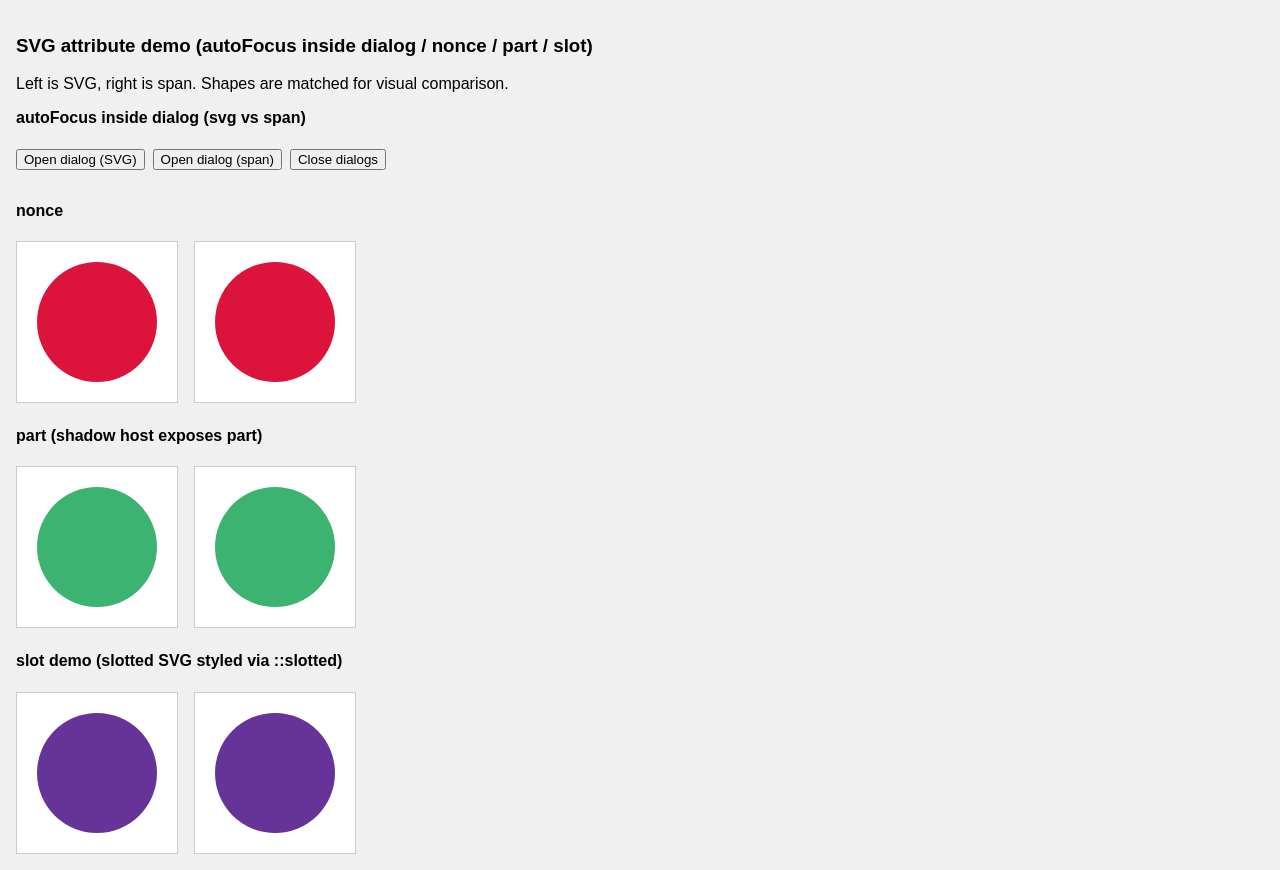
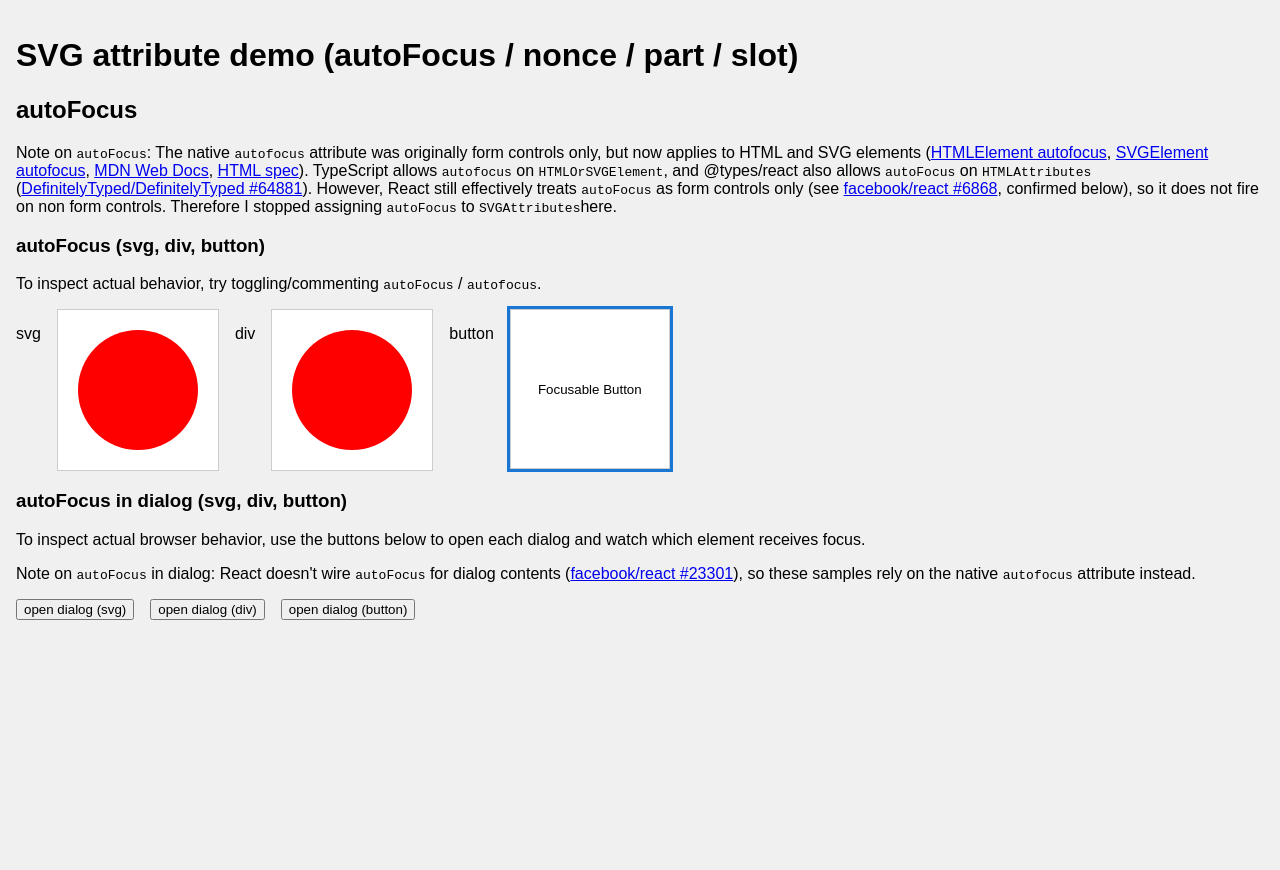
Before and after one commit to okathira/typescript-react-additional-svg-attributes, a React (Vite) app: page / in a window 1280 px wide. After the commit the page ends 800 px from the top, so only its background shows below. Built offline with nearby package versions, Linux system fonts and the light colour scheme.

Commit message:
feat: create autoFocus demo

```diff
--- a/src/App.tsx
+++ b/src/App.tsx
@@ -11,118 +11,218 @@
  *   a different read-only DOM property, so I leave `prefix` out for SVG.
  *
  * What this demo checks:
- * - autoFocus: the SVG receives focus on mount; console shows activeElement === svg.
+ * - autoFocus: focus behavior on mount/open (native `autofocus` vs React `autoFocus`).
  * - nonce: property and attribute are logged (note some browsers hide the attribute).
  * - part: host exposes an SVG part; styled via ::part to prove it works.
  * - slot: slotted SVG is styled via ::slotted and logs assignedSlot info.
  */
 
-import React, { useCallback, useEffect, useRef } from "react";
+import { useRef } from "react";
 
-function App() {
-  const svgAutofocusRef = useRef<SVGSVGElement | null>(null);
-  const svgNonceRef = useRef<SVGSVGElement | null>(null);
-  const partHostRef = useRef<HTMLDivElement | null>(null);
-  const slotHostRef = useRef<HTMLDivElement | null>(null);
-  const dialogSvgRef = useRef<HTMLDialogElement | null>(null);
-  const dialogSpanRef = useRef<HTMLDialogElement | null>(null);
-
-  const openDialog = (ref: React.RefObject<HTMLDialogElement | null>) => {
-    if (ref.current && !ref.current.open) {
-      ref.current.showModal();
-    }
-  };
-  const closeDialog = (ref: React.RefObject<HTMLDialogElement | null>) => {
-    if (ref.current && ref.current.open) {
-      ref.current.close();
-    }
-  };
-  const handleSvgDialogClick = useCallback(
-    (event: React.MouseEvent<HTMLDialogElement>) => {
-      if (dialogSvgRef.current && event.target === dialogSvgRef.current) {
-        dialogSvgRef.current.close();
-      }
-    },
-    []
-  );
-
-  const handleSpanDialogClick = useCallback(
-    (event: React.MouseEvent<HTMLDialogElement>) => {
-      if (dialogSpanRef.current && event.target === dialogSpanRef.current) {
-        dialogSpanRef.current.close();
-      }
-    },
-    []
-  );
-
-  useEffect(() => {
-    const svgAuto = svgAutofocusRef.current;
-    if (svgAuto) {
-      console.log(
-        "autofocus: activeElement === svgAuto =>",
-        document.activeElement === svgAuto
+function AutoFocus() {
+  return (
+    <>
+      <h2>autoFocus</h2>
+      <p>
+        Note on <code>autoFocus</code>: The native <code>autofocus</code>{" "}
+        attribute was originally form controls only, but now applies to HTML and
+        SVG elements (
+        <a href="https://developer.mozilla.org/docs/Web/API/HTMLElement/autofocus">
+          HTMLElement autofocus
+        </a>
+        ,{" "}
+        <a href="https://developer.mozilla.org/docs/Web/API/SVGElement/autofocus">
+          SVGElement autofocus
+        </a>
+        ,{" "}
+        <a href="https://developer.mozilla.org/docs/Web/HTML/Global_attributes/autofocus">
+          MDN Web Docs
+        </a>
+        ,{" "}
+        <a href="https://html.spec.whatwg.org/multipage/interaction.html#the-autofocus-attribute">
+          HTML spec
+        </a>
+        ). TypeScript allows <code>autofocus</code> on{" "}
+        <code>HTMLOrSVGElement</code>, and @types/react also allows{" "}
+        <code>autoFocus</code> on <code>HTMLAttributes</code> (
+        <a href="https://github.com/DefinitelyTyped/DefinitelyTyped/pull/64881">
+          DefinitelyTyped/DefinitelyTyped #64881
+        </a>
+        ). However, React still effectively treats <code>autoFocus</code> as
+        form controls only (see{" "}
+        <a href="https://github.com/facebook/react/issues/6868">
+          facebook/react #6868
+        </a>
+        , confirmed below), so it does not fire on non form controls. Therefore
+        I stopped assigning <code>autoFocus</code> to <code>SVGAttributes</code>
+        here.
+      </p>
+      <AutoFocusBasic />
+      <AutoFocusInDialog />
+    </>
   );
 }
 
-    const svgNonce = svgNonceRef.current;
-    if (svgNonce) {
-      console.log("nonce attr:", svgNonce.getAttribute("nonce"));
-      // Some browsers do not expose nonce via getAttribute for security; property check too.
-      console.log("nonce property:", svgNonce.nonce);
+function AutoFocusBasic() {
+  return (
+    <>
+      <h3>autoFocus (svg, div, button)</h3>
+      <p>
+        To inspect actual behavior, try toggling/commenting{" "}
+        <code>autoFocus</code> / <code>autofocus</code>.
+      </p>
+      <div className="row">
+        <p>svg</p>
+        <svg
+          tabIndex={0}
+          // @ts-expect-error React doesn't support `autoFocus` for non form controls (https://github.com/facebook/react/issues/6868)
+          autoFocus // does not work
+          {...{ autofocus: "true" }} // works
+          width={160}
+          height={160}
+          className="container"
+          onFocus={() => console.log("svg onFocus")}
+        >
+          <circle cx={80} cy={80} r={60} fill="red" />
+        </svg>
+
+        <p>div</p>
+        <div
+          tabIndex={0}
+          // React doesn't support `autoFocus` for non form controls but @types/react allows it (https://github.com/DefinitelyTyped/DefinitelyTyped/pull/64881)
+          autoFocus // does not work
+          {...{ autofocus: "true" }} // works
+          className="container"
+          onFocus={() => console.log("div onFocus")}
+        >
+          <span className="dot" />
+        </div>
+        <p>button</p>
+        <button
+          // React supports `autoFocus` for form controls
+          autoFocus // works
+          {...{ autofocus: "true" }} // works
+          className="container"
+          onFocus={() => console.log("button onFocus")}
+        >
+          Focusable Button
+        </button>
+      </div>
+    </>
+  );
 }
 
-    // part demo: expose part from shadow DOM and style it via ::part
-    if (partHostRef.current) {
-      partHostRef.current.id = "part-host-demo";
-      partHostRef.current.className = "card-svg";
-      partHostRef.current.style.width = "160px";
-      partHostRef.current.style.height = "160px";
-      const shadow =
-        partHostRef.current.shadowRoot ??
-        partHostRef.current.attachShadow({ mode: "open" });
-      if (!shadow.firstChild) {
-        shadow.innerHTML = `
-              <style>
-                :host(::part(demo-part)) {
-                  /* kept empty; styling comes from outside via ::part */
-                }
-              </style>
-              <svg part="demo-part" width="160" height="160">
-                <circle cx="80" cy="80" r="60" fill="mediumseagreen"></circle>
+function AutoFocusInDialog() {
+  const svgDialogRef = useRef<HTMLDialogElement>(null);
+  const divDialogRef = useRef<HTMLDialogElement>(null);
+  const buttonDialogRef = useRef<HTMLDialogElement>(null);
+
+  return (
+    <>
+      <h3>autoFocus in dialog (svg, div, button)</h3>
+      <p>
+        To inspect actual browser behavior, use the buttons below to open each
+        dialog and watch which element receives focus.
+      </p>
+      <p>
+        Note on <code>autoFocus</code> in dialog: React doesn't wire{" "}
+        <code>autoFocus</code> for dialog contents (
+        <a href="https://github.com/facebook/react/issues/23301">
+          facebook/react #23301
+        </a>
+        ), so these samples rely on the native <code>autofocus</code> attribute
+        instead.
+      </p>
+      <div className="row">
+        {/* open dialog buttons */}
+        <button
+          onClick={() => {
+            svgDialogRef.current?.showModal();
+          }}
+        >
+          open dialog (svg)
+        </button>
+        <button
+          onClick={() => {
+            divDialogRef.current?.showModal();
+          }}
+        >
+          open dialog (div)
+        </button>
+        <button
+          onClick={() => {
+            buttonDialogRef.current?.showModal();
+          }}
+        >
+          open dialog (button)
+        </button>
+        {/* dialogs */}
+        <dialog
+          ref={svgDialogRef}
+          onClick={(e) => {
+            if (e.target === e.currentTarget) e.currentTarget.close();
+          }}
+        >
+          <p>SVG dialog (check focus on open)</p>
+          <button onClick={() => svgDialogRef.current?.close()}>Close</button>
+          <svg
+            tabIndex={0}
+            // @ts-expect-error React doesn't support `autoFocus` in dialog (https://github.com/facebook/react/issues/23301)
+            autoFocus // does not work
+            {...{ autofocus: "true" }} // works
+            width={160}
+            height={160}
+            className="container"
+            onFocus={() => console.log("svg onFocus")}
+          >
+            <circle cx={80} cy={80} r={60} fill="red" />
           </svg>
-              `;
-      }
-      if (!document.getElementById("part-host-style")) {
-        const style = document.createElement("style");
-        style.id = "part-host-style";
-        style.textContent = `
-                #part-host-demo::part(demo-part) {
-                 /* TODO: no styling */
-                }
-              `;
-        document.head.appendChild(style);
-      }
+        </dialog>
+        <dialog
+          ref={divDialogRef}
+          onClick={(e) => {
+            if (e.target === e.currentTarget) e.currentTarget.close();
+          }}
+        >
+          <p>Div dialog (check focus on open)</p>
+          <button onClick={() => divDialogRef.current?.close()}>Close</button>
+          <div
+            tabIndex={0}
+            autoFocus // does not work
+            {...{ autofocus: "true" }} // works
+            className="container"
+            onFocus={() => console.log("div onFocus")}
+          >
+            <span className="dot" />
+          </div>
+        </dialog>
+        <dialog
+          ref={buttonDialogRef}
+          onClick={(e) => {
+            if (e.target === e.currentTarget) e.currentTarget.close();
+          }}
+        >
+          <p>Button dialog (check focus on open)</p>
+          <button onClick={() => buttonDialogRef.current?.close()}>
+            Close
+          </button>
+          <button
+            tabIndex={0}
+            // React doesn't support `autoFocus` in dialog even form controls
+            autoFocus // does not work
+            {...{ autofocus: "true" }} // works
+            className="container"
+            onFocus={() => console.log("button onFocus")}
+          >
+            Focusable Button
+          </button>
+        </dialog>
+      </div>
+    </>
+  );
 }
 
-    // slot demo: slotted SVG styled via ::slotted
-    if (slotHostRef.current) {
-      const shadow =
-        slotHostRef.current.shadowRoot ??
-        slotHostRef.current.attachShadow({ mode: "open" });
-      if (!shadow.firstChild) {
-        shadow.innerHTML = `
-                <style>
-                  /* keep slot content border consistent with card-svg */
-                  slot[name="demo-slot"]::slotted(svg) {}
-                </style>
-                <slot name="demo-slot"></slot>
-              `;
-      }
-    }
-
-    // dialogs stay closed initially; use buttons to open/close
-  }, []);
-
+function App() {
   return (
     <div style={{ padding: 16, fontFamily: "sans-serif" }}>
       <style>
@@ -131,147 +231,63 @@ function App() {
              background: #f0f0f0;
              margin: 0;
            }
-           .focusable:focus {
-             outline: 3px solid #1976d2;
-             outline-offset: 2px;
-             box-shadow: none;
-           }
            .row {
              display: flex;
              gap: 16px;
              align-items: flex-start;
              flex-wrap: wrap;
            }
-           dialog {
-             border: 1px solid #ccc;
-             border-radius: 6px;
-             padding: 12px;
-           }
-           .card-svg {
-             border: 1px solid #ccc;
-             background: #fff;
-             display: block;
-           }
-           .card-span {
-             display: inline-flex;
-             justify-content: center;
-             align-items: center;
+
+           .container {
              width: 160px;
              height: 160px;
              border: 1px solid #ccc;
              background: #fff;
-           }
-           .dot-container {
-             display: inline-flex;
+             display: flex;
              justify-content: center;
              align-items: center;
-             width: 120px;
-             height: 120px;
            }
+           .container:focus, .container:focus-visible {
+             outline: 3px solid #1976d2;
+           }
+
            .dot {
              display: inline-block;
              width: 120px;
              height: 120px;
              border-radius: 50%;
+             background: red;
            }
-           .dot-crimson { background: crimson; }
-           .dot-green { background: mediumseagreen; }
-           .dot-purple { background: rebeccapurple; }
+
          `}
       </style>
-      <h3>
-        SVG attribute demo (autoFocus inside dialog / nonce / part / slot)
-      </h3>
-      <p>
-        Left is SVG, right is span. Shapes are matched for visual comparison.
-      </p>
+      <h1>SVG attribute demo (autoFocus / nonce / part / slot)</h1>
+      <AutoFocus />
 
-      <h4 style={{ marginTop: 16 }}>autoFocus inside dialog (svg vs span)</h4>
-      <div className="row" style={{ gap: 8, marginBottom: 8 }}>
-        <button onClick={() => openDialog(dialogSvgRef)}>
-          Open dialog (SVG)
-        </button>
-        <button onClick={() => openDialog(dialogSpanRef)}>
-          Open dialog (span)
-        </button>
-        <button
-          onClick={() => {
-            closeDialog(dialogSvgRef);
-            closeDialog(dialogSpanRef);
-          }}
-        >
-          Close dialogs
-        </button>
-      </div>
-      <div className="row">
-        <dialog ref={dialogSvgRef} onClick={handleSvgDialogClick}>
-          <p style={{ marginTop: 0, marginBottom: 8 }}>
-            dialog with SVG (autoFocus)
-          </p>
-          <div style={{ marginTop: 8 }}>
-            <button onClick={() => closeDialog(dialogSvgRef)}>Close</button>
-          </div>
-          <svg
-            tabIndex={0}
-            // http://github.com/facebook/react/issues/23301
-            {...{ autofocus: "true" }}
-            width={160}
-            height={160}
-            className="focusable card-svg"
-            onFocus={() => console.log("dialog svg autoFocus")}
-          >
-            <circle cx={80} cy={80} r={60} fill="crimson" />
-          </svg>
-        </dialog>
-        <dialog ref={dialogSpanRef} onClick={handleSpanDialogClick}>
-          <p style={{ marginTop: 0, marginBottom: 8 }}>
-            dialog with span (autoFocus)
-          </p>
-          <div style={{ marginTop: 8 }}>
-            <button onClick={() => closeDialog(dialogSpanRef)}>Close</button>
-          </div>
-          <span
-            tabIndex={0}
-            // http://github.com/facebook/react/issues/23301
-            {...{ autofocus: "true" }}
-            className="focusable card-span"
-            onFocus={() => console.log("dialog span autoFocus")}
-          >
-            <div className="dot-container">
-              <span className="dot dot-crimson" aria-label="red circle" />
-            </div>
-          </span>
-        </dialog>
-      </div>
-
-      <h4 style={{ marginTop: 24 }}>nonce</h4>
+      {/* TODO: */}
+      {/* <h4 style={{ marginTop: 24 }}>nonce</h4>
       <div className="row">
         <svg
           ref={svgNonceRef}
-          {...({ nonce: "demo-nonce" } as React.SVGProps<SVGSVGElement>)}
+          // @ts-expect-error add nonce to SVG
+          nonce={"demo-nonce"}
           width={160}
           height={160}
-          className="focusable card-svg"
+          className="container"
         >
-          <circle cx={80} cy={80} r={60} fill="crimson" />
+          <circle cx={80} cy={80} r={60} fill="red" />
         </svg>
-        <span nonce="demo-nonce" className="focusable card-span">
-          <div className="dot-container">
-            <span className="dot dot-crimson" aria-label="red circle" />
+        <div nonce="demo-nonce" className="container">
+          <span className="dot" />
         </div>
-        </span>
       </div>
-
       <h4 style={{ marginTop: 24 }}>part (shadow host exposes part)</h4>
       <div className="row">
         <div ref={partHostRef} />
-        <span className="focusable card-span">
-          <div className="dot-container">
-            <span className="dot dot-green" aria-label="green circle" />
+        <div className="container">
+          <span className="dot" />
         </div>
-        </span>
       </div>
-
       <h4 style={{ marginTop: 24 }}>
         slot demo (slotted SVG styled via ::slotted)
       </h4>
@@ -286,12 +302,10 @@ function App() {
             <circle cx={80} cy={80} r={60} fill="rebeccapurple" />
           </svg>
         </div>
-        <span className="focusable card-span">
-          <div className="dot-container">
-            <span className="dot dot-purple" aria-label="red circle" />
+        <div className="container">
+          <span className="dot" />
         </div>
-        </span>
-      </div>
+      </div> */}
     </div>
   );
 }
```
Lines whose indentation alone changed are shown as unchanged.
